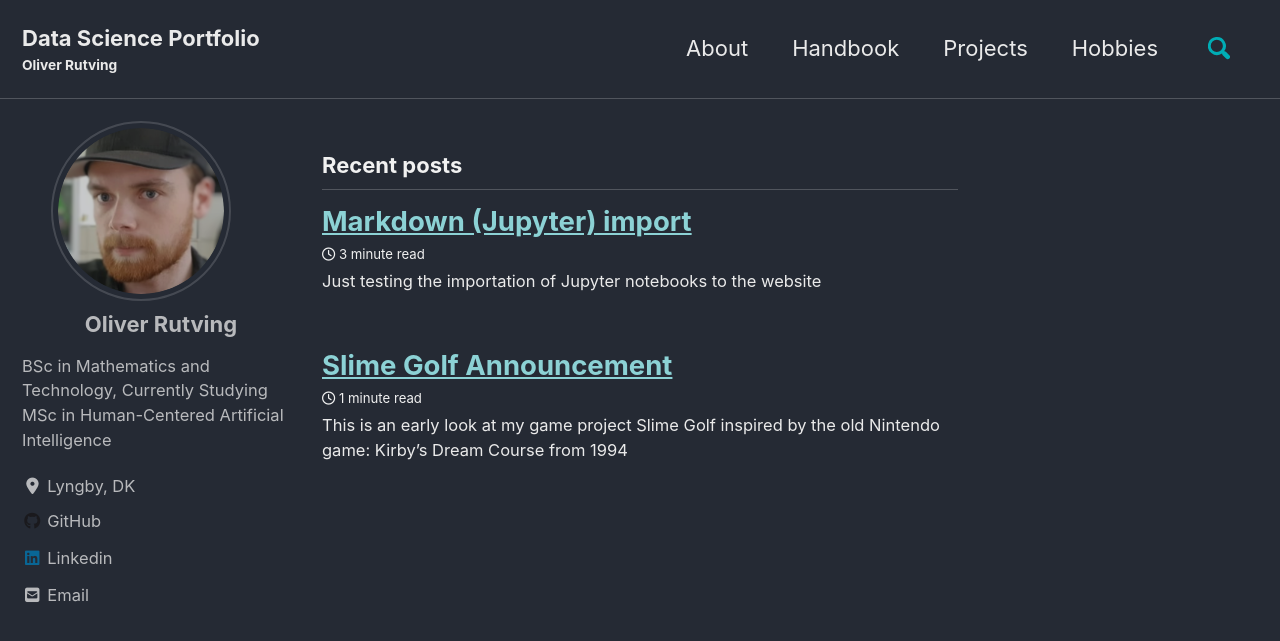
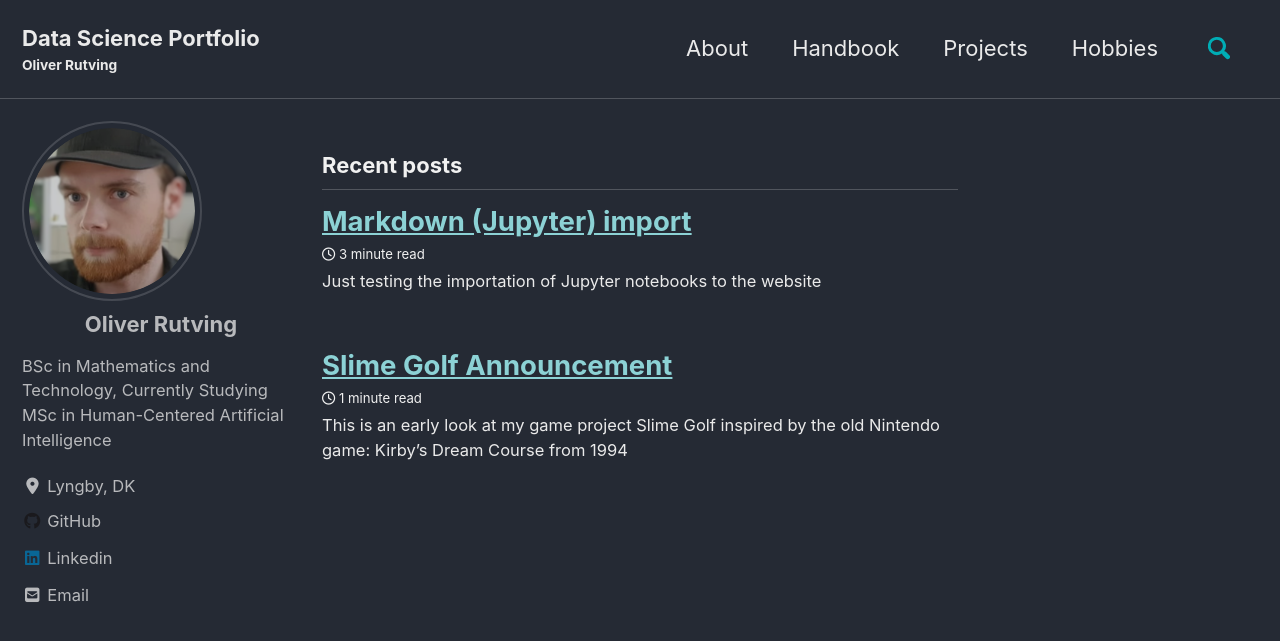
Before and after one commit to oliv2079/oliv2079.github.io, a Jekyll site: the page built from index.html, in a window 1280 px wide and 900 px high. Shown: the top 641 px of the window. Built offline with Jekyll 4.4.1, drawn with Linux system fonts in a browser that asks for light colours; cached includes are drawn as plain includes; nearby versions of some CDN libraries; the list of posts is cut into pages by our own code.

Commit message:
Update _sidebar.scss

```diff
--- a/_sass/minimal-mistakes/_sidebar.scss
+++ b/_sass/minimal-mistakes/_sidebar.scss
@@ -132,13 +132,13 @@
     max-width: 180px;
     border-radius: 100%;
     margin: 0 auto;
-    position: relative; left: -20px;
+    //position: relative; left: -20px;
 
 
     ///////////////////////
-    display: block;
-    width: auto;
-    height: auto;
+    //display: block;
+    //width: auto;
+    //height: auto;
     ///////////////////////
 
     @include breakpoint($large) {
@@ -169,8 +169,7 @@
 }
 
 .author__name {
-  margin: 0;
-  text-align: center;
+  margin: 0 auto;
 
   @include breakpoint($large) {
     margin-top: 10px;
```
